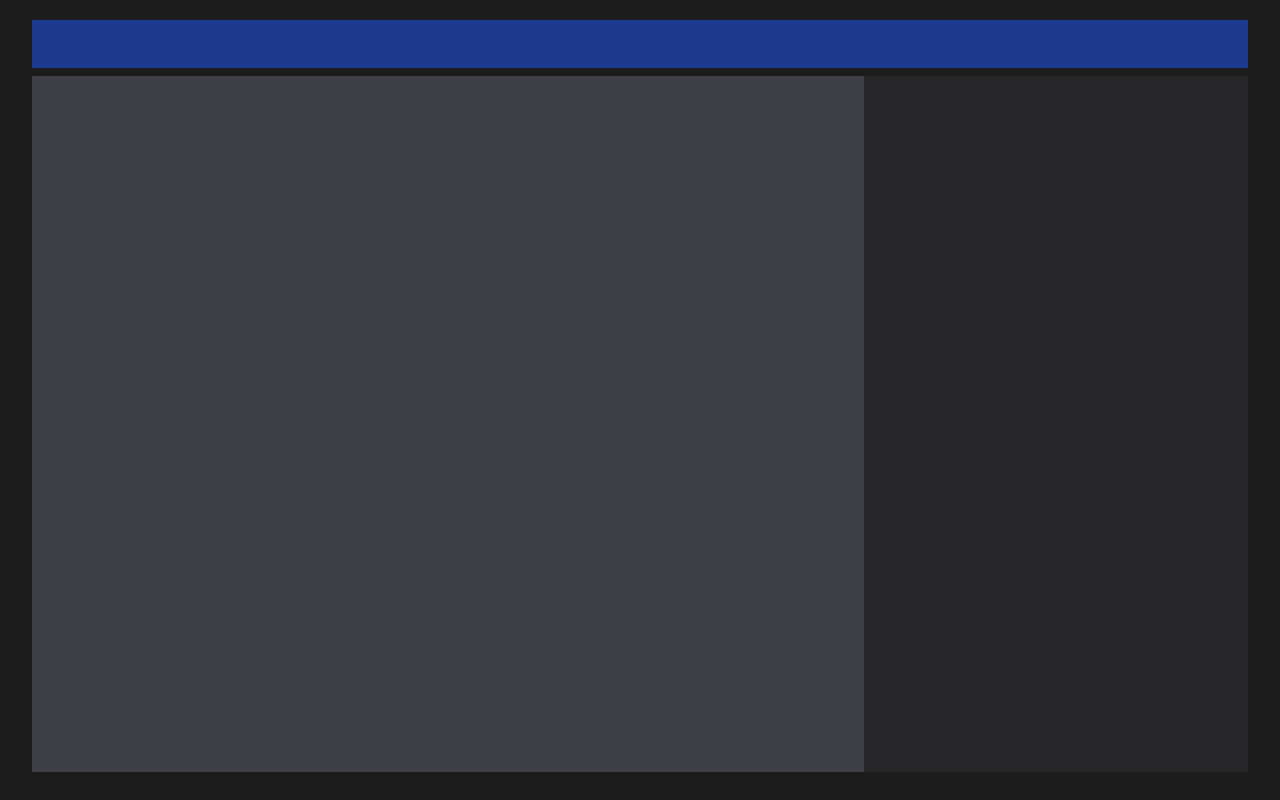
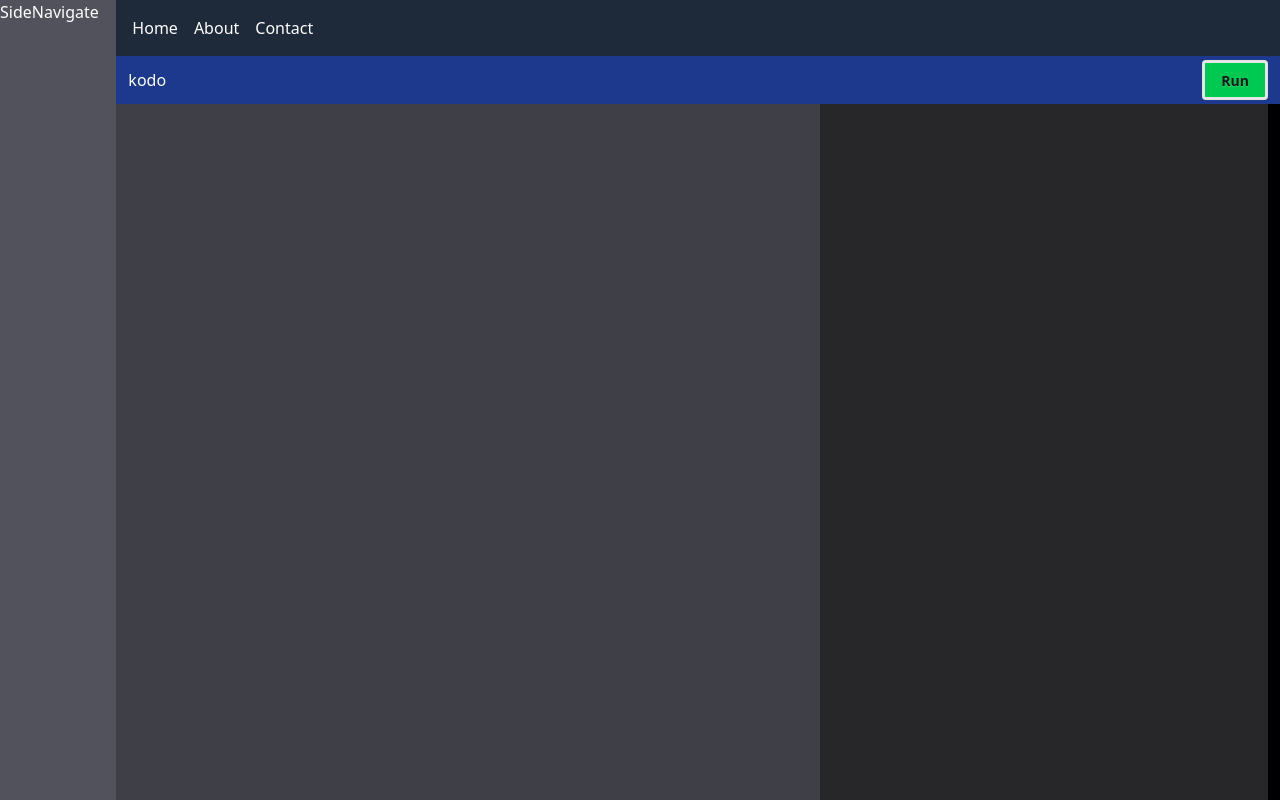
Before and after one commit to SaqibFarhanProgrammer/Koda-Code-Edittor-, a React (Vite) app: page / in a window 1280 px wide. Built offline with nearby package versions, Linux system fonts and the light colour scheme.

Commit message:
layout created

```diff
--- a/package.json
+++ b/package.json
@@ -28,6 +28,7 @@
     "@types/react": "^19.1.10",
     "@types/react-dom": "^19.1.7",
     "@vitejs/plugin-react": "^5.0.0",
+    "daisyui": "^5.0.51",
     "eslint": "^9.33.0",
     "eslint-plugin-react-hooks": "^5.2.0",
     "eslint-plugin-react-refresh": "^0.4.20",
--- a/src/App.css
+++ b/src/App.css
@@ -1,4 +1,4 @@
 body{
-  background-color: rgb(29, 29, 29);
+  background-color: rgb(0, 0, 0);
   color: white;
 }
--- a/src/App.jsx
+++ b/src/App.jsx
@@ -3,15 +3,23 @@ import Codea from "./Mycomponeents/Code";
 import "./App.css";
 import Terminal from "./Mycomponeents/Terminal";
 import Topbar from "./Mycomponeents/Topbar";
+import SideNavigate from "./Mycomponeents/SideNavigate";
+import Navbar from "./Mycomponeents/Navbar";
 const App = () => {
   return (
-    <div className="flex items-center flex-col  justify-between p-5">
-      <div>
-        <Topbar />
+    <div className="flex items-center   justify-between h-screen w-full ">
+      <div className="w-[10vw]">
+        <SideNavigate />
       </div>
-      <div className="flex justify-between">
-        <Codea />
-        <Terminal />
+      <div className="flex  justify-between flex-col  w-[100vw] h-[100vh]  ">
+        <div className="top">
+          <Navbar />
+          <Topbar />
+        </div>
+        <div className="bottom flex    ">
+          <Codea />
+          <Terminal />
+        </div>
       </div>
     </div>
   );
--- a/src/Mycomponeents/Code.jsx
+++ b/src/Mycomponeents/Code.jsx
@@ -3,7 +3,7 @@ import React from 'react'
 const Code = () => {
   return (
     <div>
-        <div className="codearea w-[65vw] h-[87vh] bg-zinc-700 "   >
+        <div className="codearea w-[55vw] h-[100%] bg-zinc-700 "   >
 
         </div>
 
--- /dev/null
+++ b/src/Mycomponeents/Navbar.jsx
@@ -0,0 +1,21 @@
+import React from 'react';
+
+const Navbar = () => {
+    return (
+        <nav className="bg-gray-800 p-4">
+            <ul className="flex list-none m-0 p-0">
+                <li className="mr-4">
+                    <a href="/" className="text-white no-underline hover:underline">Home</a>
+                </li>
+                <li className="mr-4">
+                    <a href="/about" className="text-white no-underline hover:underline">About</a>
+                </li>
+                <li>
+                    <a href="/contact" className="text-white no-underline hover:underline">Contact</a>
+                </li>
+            </ul>
+        </nav>
+    );
+};
+
+export default Navbar;
--- /dev/null
+++ b/src/Mycomponeents/SideNavigate.jsx
@@ -0,0 +1,7 @@
+import React from "react";
+
+const SideNavigate = () => {
+  return <div className="bg-zinc-600 h-[100vh] w-[100%] ">SideNavigate</div>;
+};
+
+export default SideNavigate;
--- a/src/Mycomponeents/Terminal.jsx
+++ b/src/Mycomponeents/Terminal.jsx
@@ -2,8 +2,9 @@ import React from "react";
 
 const Terminal = () => {
   return (
-    <div>
-      <div className="codearea w-[30vw] h-[87vh] bg-zinc-800 "></div>
+    <div
+    className="codearea w-[35vw] h-[87vh] bg-zinc-800"
+    >
     </div>
   );
 };
--- a/src/Mycomponeents/Topbar.jsx
+++ b/src/Mycomponeents/Topbar.jsx
@@ -1,11 +1,16 @@
-import React from 'react'
+import React from "react";
 
 const Topbar = () => {
   return (
-    <div className='w-[95vw] bg-blue-900 h-[6vh] mb-2'>
+    <div className="w-[100%] bg-blue-900 h-[6vh] flex justify-between  items-center px-3 text-white ">
+      <div className="logo">kodo</div>
+      <div className="nuttons">
+        <div className="run">
+          <button className="btn btn-soft bg-green-500">Run</button>
+        </div>
+      </div>
+    </div>
+  );
+};
 
-    </div>
-  )
-}
-
-export default Topbar
+export default Topbar;
--- a/src/components/ui/button.jsx
+++ b/src/components/ui/button.jsx
@@ -2,7 +2,7 @@ import * as React from "react"
 import { Slot } from "@radix-ui/react-slot"
 import { cva } from "class-variance-authority";
 
-import { cn } from "@/lib/utils"
+import { cn } from "../../lib/utils"
 
 const buttonVariants = cva(
   "inline-flex items-center justify-center gap-2 whitespace-nowrap rounded-md text-sm font-medium transition-all disabled:pointer-events-none disabled:opacity-50 [&_svg]:pointer-events-none [&_svg:not([class*='size-'])]:size-4 shrink-0 [&_svg]:shrink-0 outline-none focus-visible:border-ring focus-visible:ring-ring/50 focus-visible:ring-[3px] aria-invalid:ring-destructive/20 dark:aria-invalid:ring-destructive/40 aria-invalid:border-destructive",
--- a/src/index.css
+++ b/src/index.css
@@ -1,6 +1,8 @@
 @import 'tailwindcss';
 
 @import 'tw-animate-css';
+@plugin "daisyui";
+
 
 /** Dark Mode Variant **/
 @custom-variant dark (&:is(.dark *));
```
Also changed, not shown: 1 other file (tests, documents, lock files or other folders).
